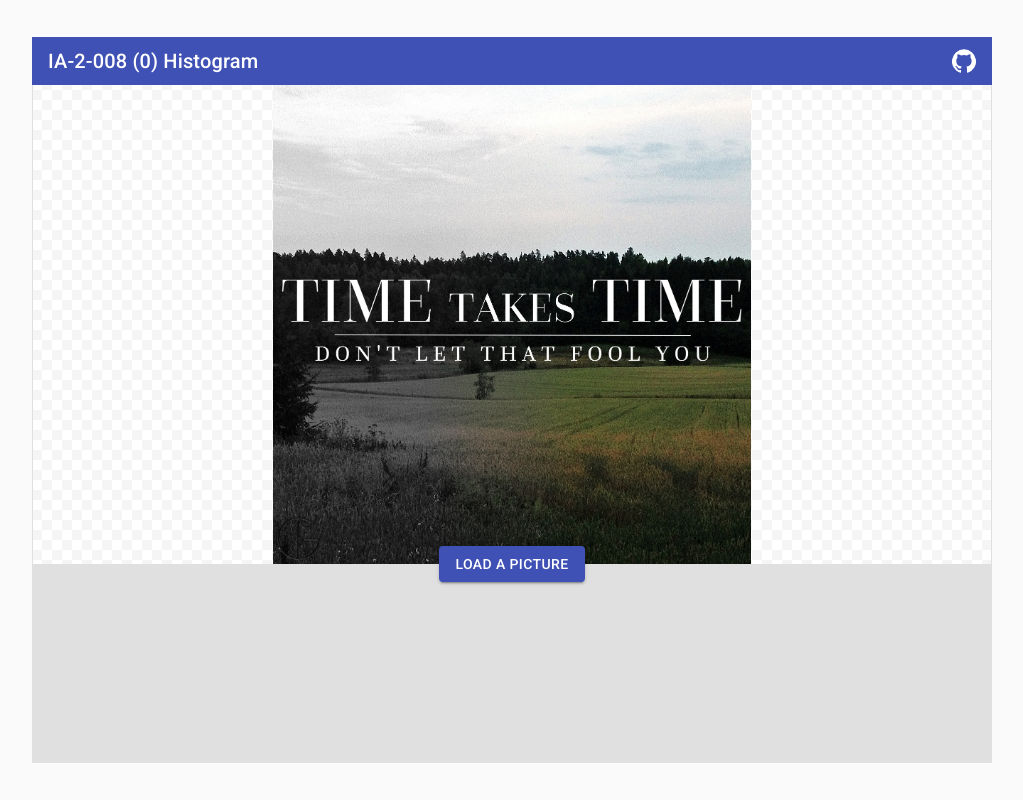
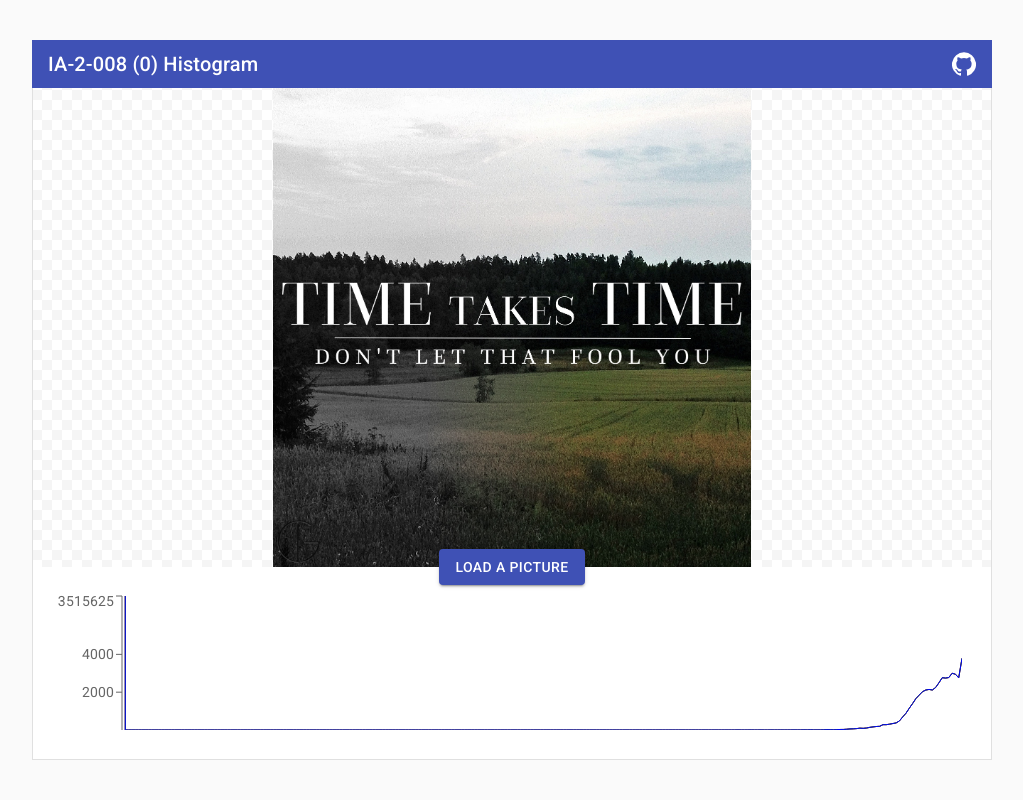
Before and after one commit to DanielGiljam/ia-2-008-0-histogram, a Next.js app: page / in a window 1280 px wide. Shown: the whole page, without its empty margins (128-1151 px from the left). Built offline with nearby package versions, Linux system fonts and the light colour scheme.

Commit message:
Adds Recharts and finishes Histogram component

```diff
--- a/package.json
+++ b/package.json
@@ -41,6 +41,7 @@
     "react": "^16.13.1",
     "react-dom": "^16.13.1",
     "react-dropzone": "^11.0.1",
+    "recharts": "^1.8.5",
     "typescript": "^3.8.3",
     "xstate": "^4.9.1"
   }
--- a/src/components/Histogram.tsx
+++ b/src/components/Histogram.tsx
@@ -1,20 +1,17 @@
-import React, {useEffect} from "react"
+import {useEffect, useState} from "react"
+
+import {CircularProgress} from "@material-ui/core"
 
 import {Theme, createStyles, makeStyles} from "@material-ui/core/styles"
+
+import {Line, LineChart, ResponsiveContainer, Tooltip, YAxis} from "recharts"
 
 import {breakpoint as bp} from "../theme/constants"
 
 const useStyles = makeStyles((theme: Theme) =>
   createStyles({
     histogram: {
-      alignItems: "center",
-      background: theme.palette.grey[300],
-      display: "flex",
-      flexDirection: "column",
       flexGrow: 1,
-      fontFamily: "monospace",
-      fontSize: "1.5rem",
-      justifyContent: "center",
       minHeight: theme.breakpoints.values[bp] * 0.2,
       padding: theme.spacing(3),
       width: "100%",
@@ -22,25 +19,21 @@ const useStyles = makeStyles((theme: Theme) =>
   }),
 )
 
-function renderHistogram (imageData: ImageData): void {
-  console.log("imageData:", imageData)
-  const histogram = document.getElementById("histogram")
-  console.log("histogram:", histogram)
-  const pixels: Pixel[] = []
-  for (let i = 0; i < imageData.data.length; i += 4) {
-    pixels.push({
-      red: imageData.data[i],
-      green: imageData.data[i + 1],
-      blue: imageData.data[i + 2],
-      alpha: imageData.data[i + 3],
+const histogramDataObjectKeys = ["red", "green", "blue", "alpha"]
+
+async function prepareData ({data}: ImageData): Promise<HistogramDataObject[]> {
+  const histogramData: HistogramDataObject[] = JSON.parse(
+    JSON.stringify(new Array(256).fill({red: 0, green: 0, blue: 0, alpha: 0})),
+  )
+  for (let i = 0; i < data.length; i += 4) {
+    histogramDataObjectKeys.forEach((key, j) => {
+      histogramData[data[i + j]][key]++
     })
   }
-  console.log("pixels:", pixels)
-  const histogramRect = histogram.getBoundingClientRect()
-  console.log("histogramRect:", histogramRect)
+  return histogramData
 }
 
-interface Pixel {
+interface HistogramDataObject {
   red: number;
   green: number;
   blue: number;
@@ -53,10 +46,39 @@ interface HistogramProps {
 
 function Histogram ({imageData}: HistogramProps): JSX.Element {
   const styles = useStyles()
-  useEffect(() => renderHistogram(imageData), [])
+  const [histogramDataArray, setHistogramDataArray] = useState<
+    HistogramDataObject[]
+  >([])
+  useEffect(() => {
+    prepareData(imageData).then((histogramDataArray) =>
+      setHistogramDataArray(histogramDataArray),
+    )
+  }, [imageData])
   return (
     <div className={styles.histogram}>
-      <svg id={"histogram"} />
+      {histogramDataArray.length ? (
+        <ResponsiveContainer>
+          <LineChart data={histogramDataArray}>
+            <YAxis
+              domain={[
+                // TODO: calculate Y-axis scale in a more sophisticated way
+                0,
+                histogramDataArray
+                  .map(({red, green, blue}) => (red + green + blue) / 3)
+                  .reduce((prevY, y) => prevY + y) / histogramDataArray.length,
+              ]}
+              allowDataOverflow
+            />
+            <Tooltip />
+            <Line dataKey={"red"} dot={false} stroke={"red"} />
+            <Line dataKey={"green"} dot={false} stroke={"green"} />
+            <Line dataKey={"blue"} dot={false} stroke={"blue"} />
+            <Line dataKey={"alpha"} dot={false} stroke={"alpha"} />
+          </LineChart>
+        </ResponsiveContainer>
+      ) : (
+        <CircularProgress />
+      )}
     </div>
   )
 }
```
Also changed, not shown: 1 other file (tests, documents, lock files or other folders).
